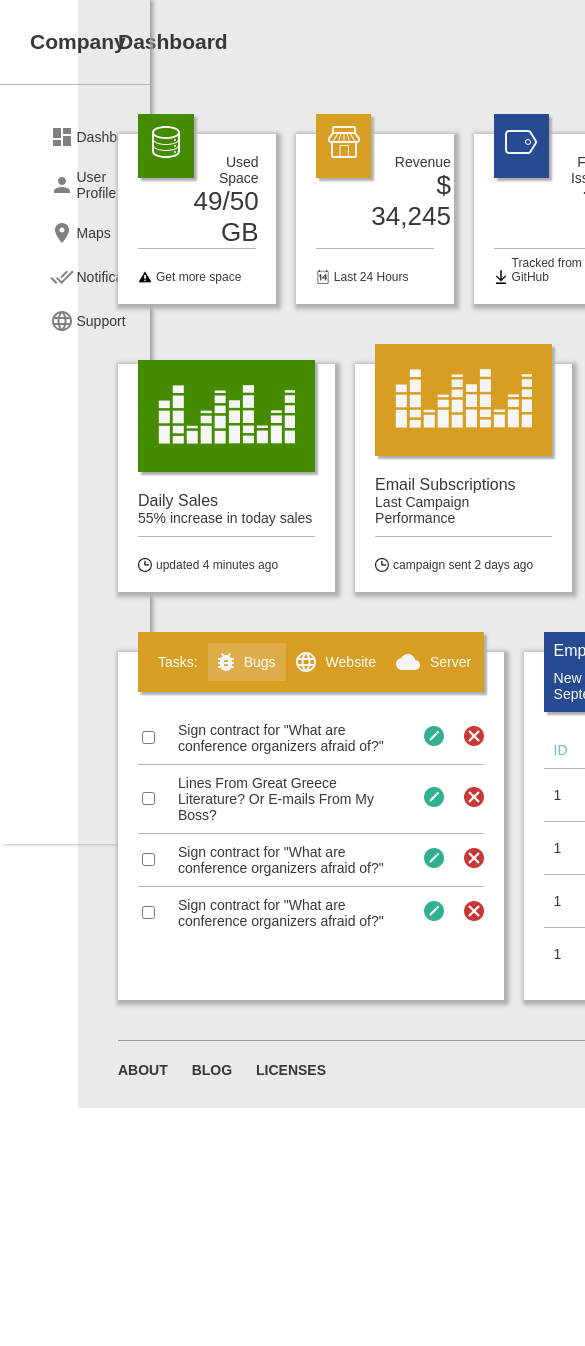
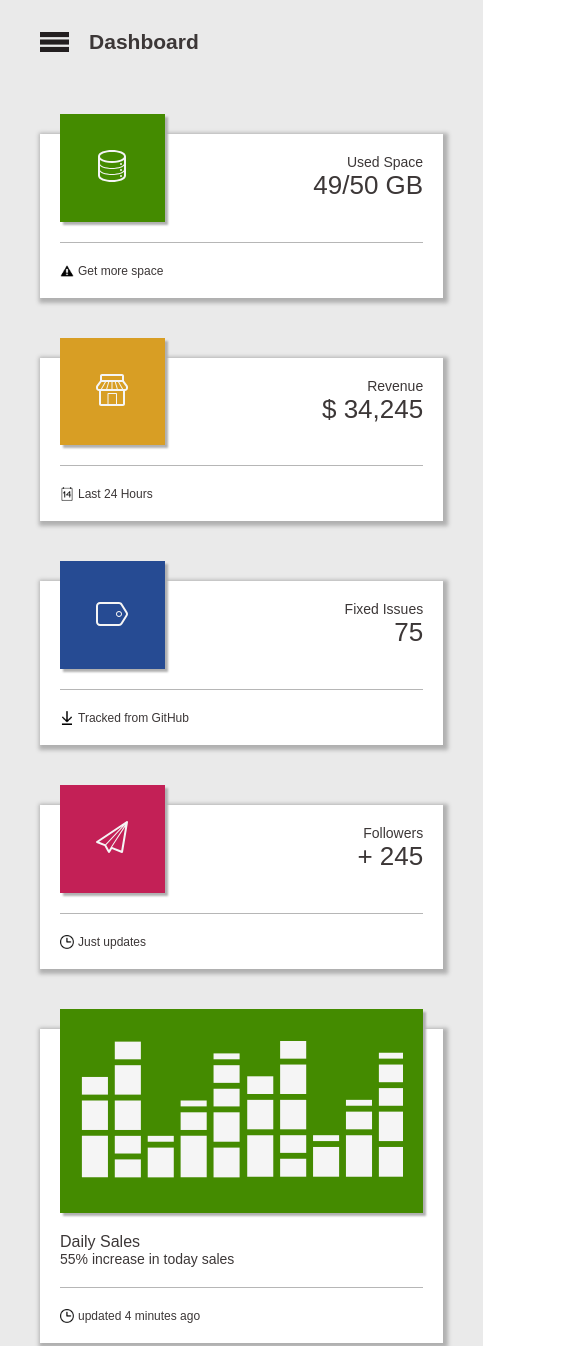
Before and after one commit to martsiv/HTML-CSS-Exam, a plain HTML site: page index.html in a window 390 px wide. Shown: the top 1346 px of the page, 585 px wide, since content can reach past the window. Before the commit the page ends 1108 px from the top, so only its background shows below. Drawn offline with Linux system fonts and the light colour scheme.

Commit message:
Completed page 1

```diff
--- a/index.html
+++ b/index.html
@@ -48,9 +48,12 @@
             </ul>
         </nav>
         <div class="admin-panel-all">
-            <h2>
-                Dashboard
-            </h2>
+            <div class="title">
+                <img src="./resourse/menu.png" alt="menu">
+                <h2>
+                    Dashboard
+                </h2>
+            </div>
             <div class="admin-panel-container">
                 <div class="admin-panel-small-items">
                     <div class="admin-panel-item-used-space">
--- a/styles.css
+++ b/styles.css
@@ -4,18 +4,34 @@ body {
     color: rgb(60, 55, 55);
     font-size: 14px;
 }
-h3{
+
+h3 {
     margin: 0px;
     padding: 0px;
     font-weight: normal;
     font-size: 16px;
 }
+
 main {
     display: flex;
 }
-hr{
+
+hr {
     margin: 40px 0px 20px;
 }
+.title{
+    display: flex;
+    align-items: center;
+    gap: 20px;
+    margin: 0px;
+    padding: 0px;
+}
+.title img{
+    display: none;
+    height: 20px;
+    width: auto;
+}
+
 /* Left side block */
 .side-menu-all {
     flex-basis: 30%;
@@ -26,14 +42,15 @@ hr{
     padding: 30px 0px;
     box-sizing: border-box;
     position: fixed;
-    width: 20vw;
-    min-width: 150px;
+    width: 220px;
 }
+
 .side-menu-all h2 {
     border-bottom: 1px rgb(182, 182, 182) solid;
     padding: 0px 30px 30px;
     margin: 0px;
 }
+
 .side-menu-container {
     list-style-type: none;
     display: flex;
@@ -41,6 +58,7 @@ hr{
     padding: 0px;
     margin-top: 30px;
 }
+
 .side-menu-container>li a {
     text-decoration: none;
     padding: 10px 30px;
@@ -48,24 +66,29 @@ hr{
     align-items: center;
     gap: 5%;
 }
+
 .side-menu-container>li img {
     height: 24px;
     width: auto;
 }
-.side-menu-container a{
+
+.side-menu-container a {
     text-decoration: none;
     color: rgb(60, 55, 55);
     margin: 0px 20px;
     transition: background-color 0.3s ease, color 0.3s ease;
 }
+
 /* Transitions in side menu */
-.side-menu-container a:hover{
-    background-color: rgb(195,32,86);
+.side-menu-container a:hover {
+    background-color: rgb(195, 32, 86);
     color: white;
 }
+
 .side-menu-container li img {
     transition: filter 0.3s ease;
 }
+
 .side-menu-container li:hover img {
     filter: brightness(0) invert(1);
 }
@@ -74,16 +97,20 @@ hr{
 .admin-panel-all {
     background-color: rgb(234, 234, 234);
     flex-grow: 1;
-    padding: 30px 0px;
-    margin-left: 20vw;
+    padding: 30px 0px 30px;
+    margin-left: 220px;
+    box-sizing: border-box;
 }
-.admin-panel-all>h2 {
-    margin-top: 0px;
 
+.title h2 {
+    margin: 0px;
+    padding: 0px;
 }
+
 .admin-panel-all>* {
     margin-left: 40px;
 }
+
 .admin-panel-all>*:not(hr) {
     margin-right: 40px;
 }
@@ -95,12 +122,28 @@ hr{
     gap: 60px;
     margin-top: 80px;
 }
-.admin-panel-container .admin-panel-small-items, .admin-panel-medium-items, .admin-panel-large-items{
-    display: flex;
-    flex-direction: row;
+
+.admin-panel-small-items {
+    display: grid;
+    grid-template-columns: repeat(4, 1fr);
     gap: 20px;
 }
-.admin-panel-container .admin-panel-small-items>div, .admin-panel-medium-items>div, .admin-panel-large-items>div {
+
+.admin-panel-medium-items {
+    display: grid;
+    grid-template-columns: repeat(3, 1fr);
+    gap: 20px;
+}
+
+.admin-panel-large-items {
+    display: grid;
+    grid-template-columns: repeat(2, 1fr);
+    gap: 20px;
+}
+
+.admin-panel-container .admin-panel-small-items>div,
+.admin-panel-medium-items>div,
+.admin-panel-large-items>div {
     -webkit-box-shadow: 2px 2px 4px 3px rgba(176, 176, 176, 1);
     -moz-box-shadow: 2px 2px 4px 3px rgba(176, 176, 176, 1);
     box-shadow: 2px 2px 4px 3px rgba(176, 176, 176, 1);
@@ -110,37 +153,31 @@ hr{
     flex-direction: column;
     position: relative;
 }
-.admin-panel-small-items>div{
+
+/* Small items */
+.admin-panel-small-items>div {
     justify-content: space-between;
 }
-.admin-panel-small-items>div {
-    flex-basis: 25%;
-}
-.admin-panel-medium-items>div {
-    gap: 10px;
-    flex-basis: 33.33%;
-    justify-content: flex-end;
-}
-.admin-panel-large-items>div {
-    flex-basis: 50%;
-}
 
-/* Small items */
 .item-top {
     display: flex;
     justify-content: space-between;
 }
-.item-top-right{
+
+.item-top-right {
     padding-top: 20px;
 }
-.item-top-right div:first-child{
+
+.item-top-right div:first-child {
     text-align: right;
     font-size: 14px;
 }
-.item-top-right div:last-child{
+
+.item-top-right div:last-child {
     text-align: right;
     font-size: 26px;
 }
+
 .item-footer {
     display: flex;
     gap: 4px;
@@ -149,9 +186,11 @@ hr{
     align-items: flex-end;
     height: 20px;
 }
-.item-footer div{
+
+.item-footer div {
     font-size: 12px;
 }
+
 .admin-panel-small-items .item-top-left {
     -webkit-box-shadow: 3px 3px 2px 0px rgba(176, 176, 176, 1);
     -moz-box-shadow: 3px 3px 2px 0px rgba(176, 176, 176, 1);
@@ -159,28 +198,38 @@ hr{
     position: relative;
     flex-shrink: 0;
     padding: 10%;
-    max-height: 40px;
+    max-height: 35px;
     top: -20px;
 }
-.admin-panel-item-used-space .item-top-left{
-    background-color: rgb(68,139,0);
+
+.admin-panel-item-used-space .item-top-left {
+    background-color: rgb(68, 139, 0);
 }
-.admin-panel-item-revenue .item-top-left{
-    background-color: rgb(216,158,36);
+
+.admin-panel-item-revenue .item-top-left {
+    background-color: rgb(216, 158, 36);
 }
-.admin-panel-item-fixed-issues .item-top-left{
-    background-color: rgb(38,75,147);
+
+.admin-panel-item-fixed-issues .item-top-left {
+    background-color: rgb(38, 75, 147);
 }
-.admin-panel-item-followers .item-top-left{
-    background-color: rgb(195,32,86);
+
+.admin-panel-item-followers .item-top-left {
+    background-color: rgb(195, 32, 86);
 }
+
 .item-footer>img {
     height: 14px;
     width: auto;
 }
 
 /* Medium items */
-.medium-item-image{
+.admin-panel-medium-items>div {
+    justify-content: space-between;
+    gap: 20px;
+}
+
+.medium-item-image {
     -webkit-box-shadow: 3px 3px 2px 0px rgba(176, 176, 176, 1);
     -moz-box-shadow: 3px 3px 2px 0px rgba(176, 176, 176, 1);
     box-shadow: 3px 3px 2px 0px rgba(176, 176, 176, 1);
@@ -189,28 +238,29 @@ hr{
     top: -20px;
     margin: 0px;
 }
-.medium-item-image img{
+
+.medium-item-image img {
     width: 100%;
     height: auto;
 }
-.admin-panel-medium-items>div:nth-child(1) .medium-item-image{
-    background-color: rgb(68,139,0);
+
+.admin-panel-medium-items>div:nth-child(1) .medium-item-image {
+    background-color: rgb(68, 139, 0);
 }
-.admin-panel-medium-items>div:nth-child(2) .medium-item-image{
-    background-color: rgb(216,158,36);
+
+.admin-panel-medium-items>div:nth-child(2) .medium-item-image {
+    background-color: rgb(216, 158, 36);
 }
-.admin-panel-medium-items>div:nth-child(3) .medium-item-image{
-    background-color: rgb(38,75,147);
+
+.admin-panel-medium-items>div:nth-child(3) .medium-item-image {
+    background-color: rgb(38, 75, 147);
 }
 
 /* Large items */
-.admin-panel-large-items>div{
-    flex-basis: 50%;
-    width: 50%;
-}
-.admin-panel-large-items>div>div:first-child *{
+.admin-panel-large-items>div>div:first-child * {
     color: white;
 }
+
 .admin-panel-large-items .item-large-block-absolute-tasks,
 .admin-panel-large-items .item-large-block-absolute-stats {
     -webkit-box-shadow: 3px 3px 2px 0px rgba(176, 176, 176, 1);
@@ -221,36 +271,43 @@ hr{
     top: -20px;
     margin: 0px;
 }
-.item-large-block-absolute-tasks{
-    background-color: rgb(216,158,36);
-    /* gap: 10px; */
+
+.item-large-block-absolute-tasks {
+    background-color: rgb(216, 158, 36);
     align-items: center;
+    display: flex;
+    gap: 10px;
     flex-shrink: 1;
-    display: grid;
-    grid-template-columns: repeat(4, 1fr);
 }
-.item-large-block-absolute-stats{
+
+.item-large-block-absolute-stats {
     display: flex;
     justify-content: space-between;
-    background-color: rgb(38,75,147);
+    background-color: rgb(38, 75, 147);
     flex-direction: column;
     gap: 10px;
 }
-.item-large-block-absolute-tasks>div{
-    display: flex;
-    align-items: center;
+
+.item-large-block-absolute-tasks>div:nth-child(2),
+.item-large-block-absolute-tasks>div:nth-child(3),
+.item-large-block-absolute-tasks>div:nth-child(4) {
+    display: grid;
+    grid-template-columns: 1fr 1fr;
     gap: 10px;
     padding: 10px;
 }
-.item-large-block-absolute-tasks>div:nth-child(2){
-    background-color: rgb(222,173,73);
+
+.item-large-block-absolute-tasks>div:nth-child(2) {
+    background-color: rgb(222, 173, 73);
 }
-.admin-panel-item-all-tasks ul{
+
+.admin-panel-item-all-tasks ul {
     margin: 0;
     padding: 0;
     list-style-type: none;
 }
-.admin-panel-item-all-tasks li{
+
+.admin-panel-item-all-tasks li {
     display: grid;
     align-items: center;
     grid-template-columns: 20px auto 20px 20px;
@@ -258,36 +315,45 @@ hr{
     padding: 10px 0px;
     border-bottom: 1px solid rgb(182, 182, 182);
 }
-.admin-panel-item-all-tasks li:last-child{
+
+.admin-panel-item-all-tasks li:last-child {
     border-bottom: none;
 }
-.admin-panel-item-all-tasks li img{
+
+.admin-panel-item-all-tasks li img {
     height: 20px;
     width: auto;
 }
-.admin-panel-item-employee-stats table{
+
+.admin-panel-item-employee-stats table {
     border-collapse: collapse;
 }
-.admin-panel-item-employee-stats th{
-    color: rgb(108,189,200);
+
+.admin-panel-item-employee-stats th {
+    color: rgb(108, 189, 200);
     font-weight: normal;
     text-align: left;
 }
+
 .admin-panel-item-employee-stats td {
     border: 2px solid rgb(182, 182, 182);
     border-width: 1px 0 0px 0;
 }
+
 th,
 td {
     padding: 10px;
 }
 
 /* Footer */
-footer, footer nav, .footer-right-side{
+footer,
+footer nav,
+.footer-right-side {
     display: flex;
     justify-content: space-between;
     align-items: center;
 }
+
 footer nav ul {
     list-style-type: none;
     padding-left: 0;
@@ -298,7 +364,8 @@ footer nav ul li {
     display: inline-block;
     padding-right: 20px;
 }
-footer a{
+
+footer a {
     text-decoration: none;
     font-weight: bold;
     text-transform: uppercase;
@@ -307,15 +374,85 @@ footer a{
 }
 
 /* Adaptive */
-@media screen and (min-width: 801px) and (max-width: 1000px){
+@media screen and (min-width: 801px) and (max-width: 1000px) {
+    .admin-panel-small-items {
+        grid-template-columns: repeat(2, 1fr);
+        grid-template-rows: repeat(2, 1fr);
+        row-gap: 60px;
+    }
+    .admin-panel-large-items {
+        grid-template-columns: 100%;
+        row-gap: 60px;
+    }
 
 }
-@media screen and (min-width: 651px) and (max-width: 800px){
 
+@media screen and (min-width: 651px) and (max-width: 800px) {
+    .title img{
+        display: inline-block;
+    }
+    .admin-panel-small-items {
+        grid-template-columns: repeat(2, 1fr);
+        grid-template-rows: repeat(2, 1fr);
+        row-gap: 60px;
+    }
+    .admin-panel-large-items {
+        grid-template-columns: 100%;
+        row-gap: 60px;
+    }
+    .side-menu-all{
+        display: none;
+    }
+    .admin-panel-all{
+        margin-left: 0px;
+    }
 }
-@media screen and (min-width: 501px) and (max-width: 650px){
 
+@media screen and (min-width: 501px) and (max-width: 650px) {
+    .title img{
+        display: inline-block;
+    }
+    .admin-panel-small-items {
+        grid-template-columns: repeat(2, 1fr);
+        grid-template-rows: repeat(2, 1fr);
+        row-gap: 60px;
+    }
+    .admin-panel-large-items {
+        grid-template-columns: 100%;
+        row-gap: 60px;
+    }
+    .side-menu-all{
+        display: none;
+    }
+    .admin-panel-all{
+        margin-left: 0px;
+    }
+    .admin-panel-medium-items{
+        grid-template-columns: 100%;
+        row-gap: 60px;
+    }
 }
-@media screen and  (max-width: 500px){
 
+@media screen and (max-width: 500px) {
+    .title img{
+        display: inline-block;
+    }
+    .admin-panel-small-items {
+        grid-template-columns: 100%;
+        row-gap: 60px;
+    }
+    .admin-panel-large-items {
+        grid-template-columns: 100%;
+        row-gap: 60px;
+    }
+    .side-menu-all{
+        display: none;
+    }
+    .admin-panel-all{
+        margin-left: 0px;
+    }
+    .admin-panel-medium-items{
+        grid-template-columns: 100%;
+        row-gap: 60px;
+    }
 }
```
